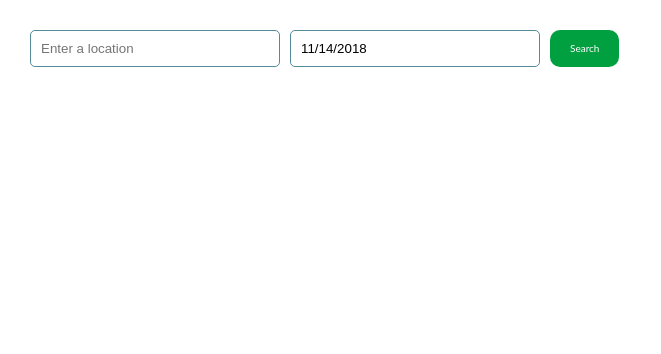
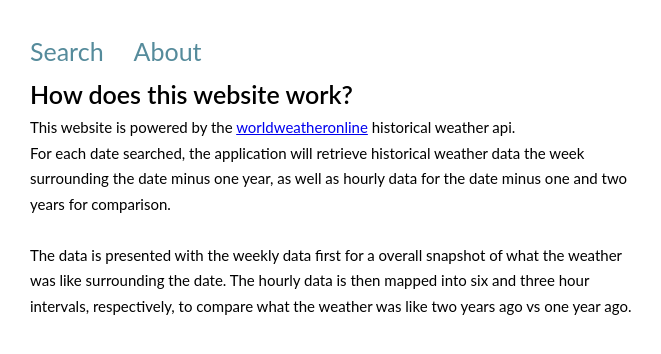
Before and after one commit to ohtkenneth/WhatWillTheWeatherBeLike, a React app: page /about in a window 1280 px wide. Shown: the top 354 px of the page, without its empty margins (0-661 px from the left). Built offline with nearby package versions, Linux system fonts and the light colour scheme; the HTML template or start-up script is replaced by a standard one.

Commit message:
Add react-router to switch between pages and about section explaining application

```diff
--- a/src/client/Components/About/index.js
+++ b/src/client/Components/About/index.js
@@ -7,6 +7,13 @@ const About = () => {
         <h1 className="heading--secondary">How does this website work?</h1>
         <p>
           This website is powered by the <a href="https://www.worldweatheronline.com/developer/api/" target="_blank">worldweatheronline</a> historical weather api.
+          <br/>
+          For each date searched, the application will retrieve historical weather data the week surrounding the date minus one year, as well as hourly data for the date minus one and two years for
+          comparison.
+          <br/>
+          <br/>
+          The data is presented with the weekly data first for a overall snapshot of what the weather was like surrounding the date.
+          The hourly data is then mapped into six and three hour intervals, respectively, to compare what the weather was like two years ago vs one year ago.
         </p>
       </div>
     </section>
--- /dev/null
+++ b/src/client/Components/Router/index.js
@@ -0,0 +1,29 @@
+import React from 'react';
+import { BrowserRouter as Router, Route, Link } from 'react-router-dom';
+import AppComponent from '../App';
+import AboutComponent from '../About/index';
+
+const AppRouter = () => {
+  return (
+    <Router>
+      <nav>
+        <ul className="nav">
+          <li>
+            <Link style={{ textDecoration: 'none' }} to="/">Search</Link>
+          </li>
+          <li>
+            <Link style={{ textDecoration: 'none' }} to="/about">About</Link>
+          </li>
+        </ul>
+
+
+
+
+        <Route exact path="/" component={ AppComponent } />
+        <Route path="/about" component={ AboutComponent } />
+      </nav>
+    </Router>
+  );
+};
+
+export default AppRouter;
--- a/src/client/Components/sass/base/_typography.scss
+++ b/src/client/Components/sass/base/_typography.scss
@@ -48,6 +48,19 @@ body {
   padding: 1.5rem 0;
 }
 
+.nav {
+  li, a {
+    display: inline-block;
+    font-size: $font-size-secondary;
+    text-decoration: none;
+    color: $color-primary;
+
+    &:not(:last-child) {
+      margin-right: 3rem;
+    }
+  }
+}
+
 @media only screen and (min-width: 1200px) {
   html {
     font-size: 10px
--- a/src/client/Components/sass/layout/_about.scss
+++ b/src/client/Components/sass/layout/_about.scss
@@ -0,0 +1,9 @@
+.about {
+
+  &__content {
+    p {
+      font-size: $font-size-quaternary;
+      width: 50%;
+    }
+  }
+}
--- a/src/client/index.js
+++ b/src/client/index.js
@@ -8,6 +8,7 @@ import { createLogger } from 'redux-logger';
 import rootReducer from './Components/rootReducer';
 
 import App from './Components/App';
+import AppRouter from './Components/Router/index';
 const loggerMiddleware = createLogger();
 
 const store = createStore(
@@ -21,7 +22,8 @@ const store = createStore(
 // ReactDOM.render(<App />, document.getElementById('root'));
 render (
   <Provider store={ store }>
-    <App />
+    {/* <App /> */}
+    <AppRouter />
   </Provider>,
   document.getElementById('root')
 );
```
